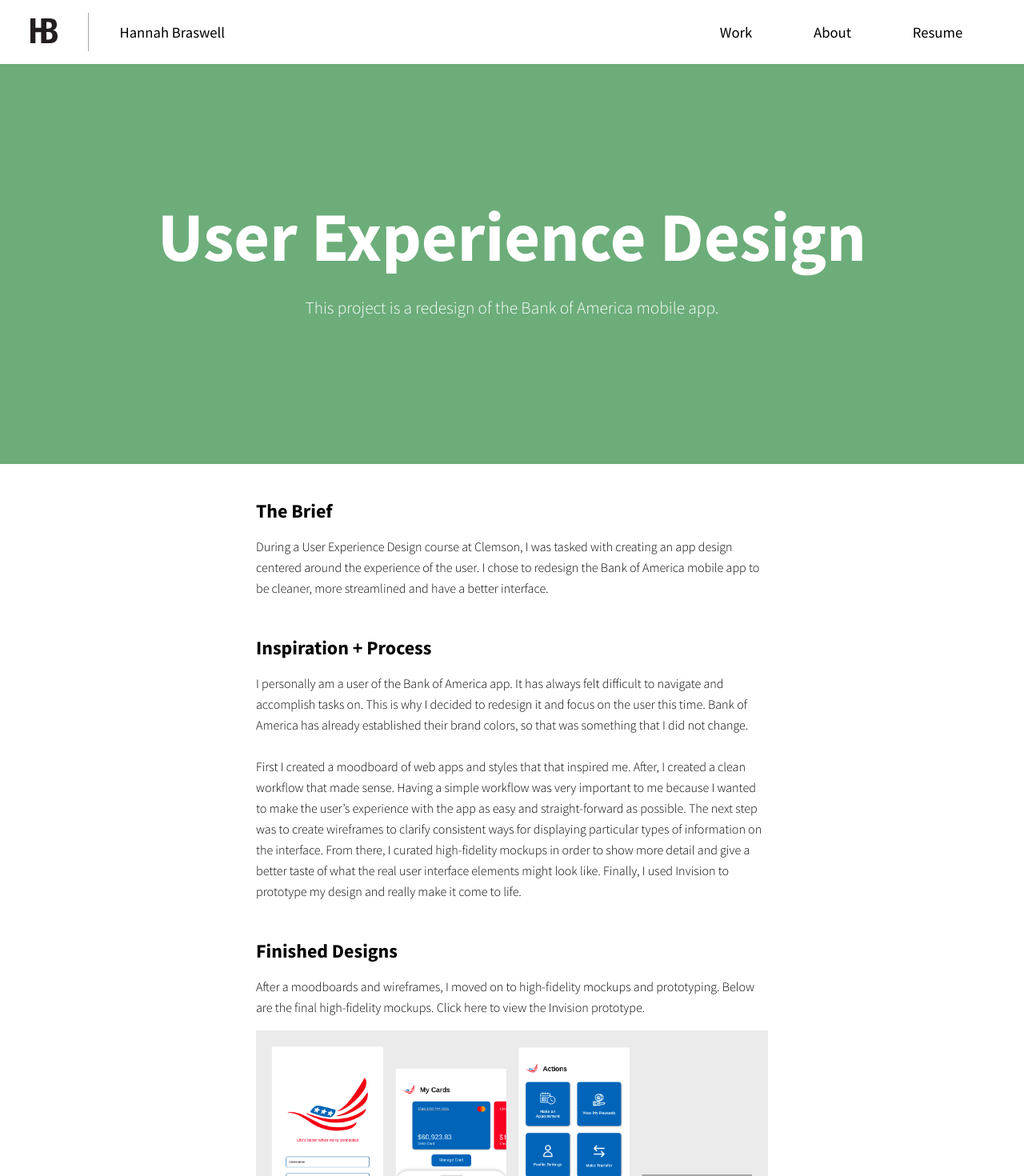
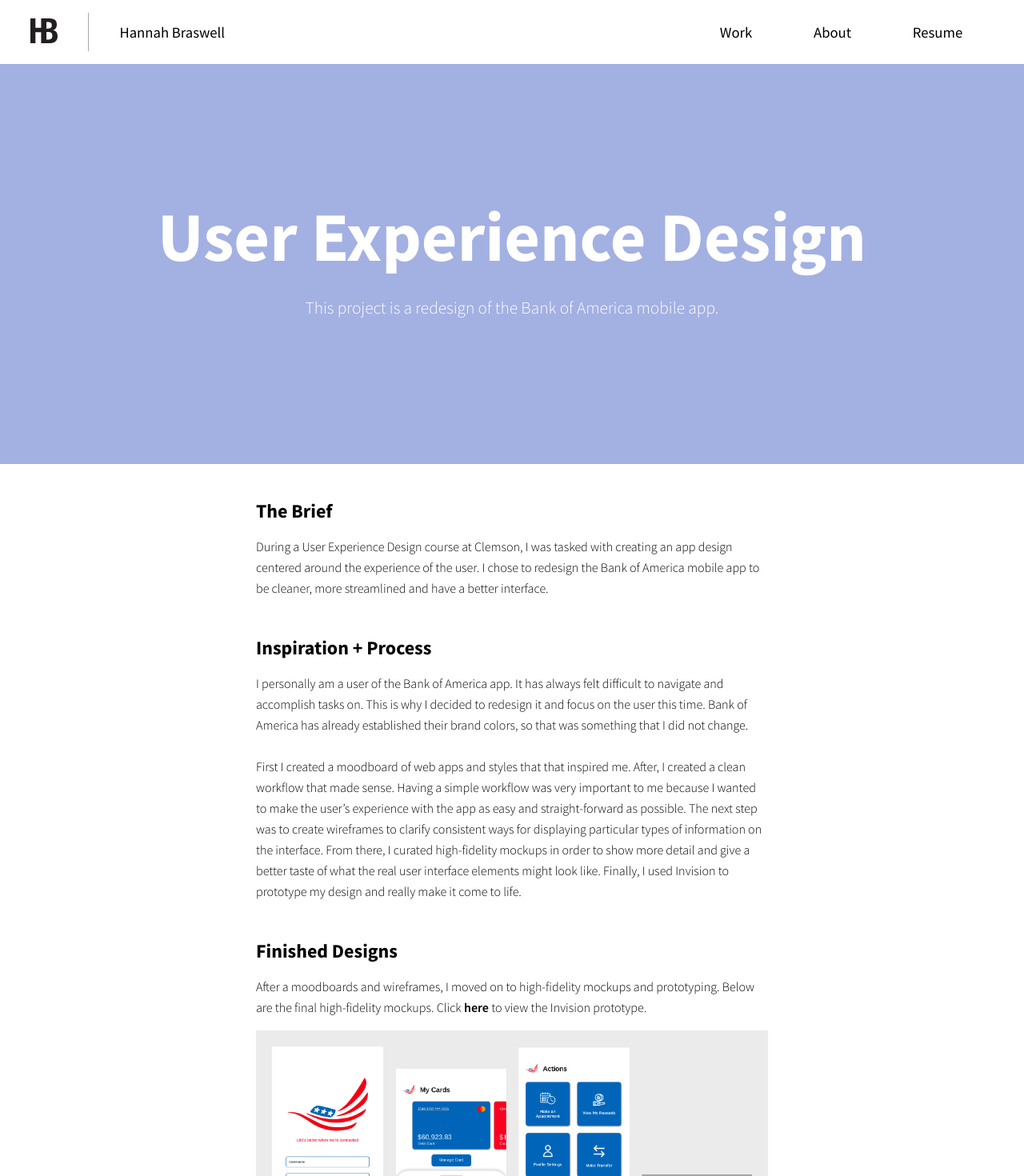
Before and after one commit to wesleypetry/HannahPortfolio, a React (Create React App) app: page /UXDesign in a window 1280 px wide. Shown: the top 1470 px of the page at 80% size. Built offline with nearby package versions, Linux system fonts and the light colour scheme.

Commit message:
Change link colors on project pages

```diff
--- a/src/Pages/Projects/Accrue.js
+++ b/src/Pages/Projects/Accrue.js
@@ -22,7 +22,7 @@
 
     return (
         <div className="container">
-            <div className="colorheader">
+            <div className="colorheader-g">
                 <div className="headertext">
                     <h1>AccruePartners Internship</h1>
                     <h3>During Summer 2021, I worked at AccruePartners based in Charlotte, NC as a Social Media Marketing Intern.</h3>
@@ -35,7 +35,7 @@
                 <p>I drew a lot of inspiration from the blue and orange colors in AccruePartners’ brand guidelines, the triangle “A” shapes in the logo, and the circular shape of the logo. Prior to creating any designs, I also researched ways to draw engagement from followers and decided to include things like polls and questions in my designs.
                     <br/><br/>After brainstorming, I created a few “Consultant Announcement” posts to announce new consultants that were joining the company. Then I began creating posts for every holiday through the end of the year. Next, I created polls, recognition announcments, and other fun posts, like a summer playlist. I used Hootsuite to schedule these images for future posting and Monday.com to manage all projects with my supervisor.
                     <br/><br/>In June, after I was comfortable curating and scheduling posts two weeks in advance, I completed a full social media audit of not only AccruePartners social media platforms but also the competitors’ platforms. This including recording follower count, post frequency, engagement rate, and more.
-                    <br/><br/>In the midst of designing posts for social media, I also wrote a few articles for the AccrueParters Blog on the website. View one of the blogs <a href="https://accruepartners.com/redesigning-work-post-covid/" target="_blank" rel="noreferrer noopener">here</a>.</p>
+                    <br/><br/>In the midst of designing posts for social media, I also wrote a few articles for the AccrueParters Blog on the website. View one of the blogs <a className="boldLink" href="https://accruepartners.com/redesigning-work-post-covid/" target="_blank" rel="noreferrer noopener">here</a>.</p>
                 <h2>Finished Designs</h2>
                 <p>I stuck to AccruePartners’ brand guidelines throughout my posts while also adding different elements that they had not done previously. Below you can view some of the social media posts I designed and output to each of the company’s platforms.</p>
                 <img className={brandguideStyle} onClick={changeStyle} src = {AccrueImage} alt = "accrue"/>
--- a/src/Pages/Projects/BrandConcept.js
+++ b/src/Pages/Projects/BrandConcept.js
@@ -22,7 +22,7 @@
 
     return (
         <div className="container">
-            <div className="colorheader">
+            <div className="colorheader-p">
                 <div className="headertext">
                     <h1>Botanical Brand Concept</h1>
                     <h3>In Fall 2020, I was tasked with a semester-long project. This project was to create a brand and all of the assets to accompany its creation. This included brand guidelines, a brand story booklet, a brochure, and a variable data printed booklet. </h3>
--- a/src/Pages/Projects/ClemsonFrisbee.js
+++ b/src/Pages/Projects/ClemsonFrisbee.js
@@ -22,7 +22,7 @@
 
     return (
         <div className="container">
-            <div className="colorheader">
+            <div className="colorheader-g">
                 <div className="headertext">
                     <h1>Clemson Frisbee Website Concept</h1>
                     <h3>While learning HTML and CSS for the first time, I designed and coded a conceptual website for the Clemson Ultimate Frisbee Team.</h3>
--- a/src/Pages/Projects/Octoholic.js
+++ b/src/Pages/Projects/Octoholic.js
@@ -22,7 +22,7 @@
 
     return (
         <div className="container">
-            <div className="colorheader">
+            <div className="colorheader-g">
                 <div className="headertext">
                     <h1>Octoholic Beer Packaging Concept</h1>
                     <h3>In Fall 2021, I designed and printed a beer bottle label and 4-pack beer carrier for a brand a created called “Octoholic”.</h3>
--- a/src/Pages/Projects/POH.js
+++ b/src/Pages/Projects/POH.js
@@ -22,7 +22,7 @@
 
     return (
         <div className="container">
-            <div className="colorheader">
+            <div className="colorheader-p">
                 <div className="headertext">
                     <h1>Pieper O'brien Herr Internship</h1>
                     <h3>Lorem ipsum dolor sit amet, consectetur adipiscing elit, sed do eiusmod tempor incididunt ut labore et dolore magna aliqua. Ut enim ad minim veniam, quis nostrud exercitation ullamco laboris nisi ut aliquip ex ea commodo consequat. Duis aute irure dolor in reprehenderit in voluptate velit esse cillum dolore eu fugiat nulla pariatur. Excepteur sint occaecat cupidatat non proident, sunt in culpa qui officia deserunt mollit anim id est laborum.</h3>
--- a/src/Pages/Projects/UXDesign.js
+++ b/src/Pages/Projects/UXDesign.js
@@ -21,7 +21,7 @@
     };
     return (
         <div className="container">
-            <div className="colorheader">
+            <div className="colorheader-p">
                 <div className="headertext">
                     <h1>User Experience Design</h1>
                     <h3>This project is a redesign of the Bank of America mobile app. </h3>
@@ -33,7 +33,7 @@
                 <h2>Inspiration + Process</h2>
                 <p>I personally am a user of the Bank of America app. It has always felt difficult to navigate and accomplish tasks on. This is why I decided to redesign it and focus on the user this time. Bank of America has already established their brand colors, so that was something that I did not change.<br/><br/>First I created a moodboard of web apps and styles that that inspired me. After, I created a clean workflow that made sense. Having a simple workflow was very important to me because I wanted to make the user’s experience with the app as easy and straight-forward as possible. The next step was to create wireframes to clarify consistent ways for displaying particular types of information on the interface. From there, I curated high-fidelity mockups in order to show more detail and give a better taste of what the real user interface elements might look like. Finally, I used Invision to prototype my design and really make it come to life.</p>
                 <h2>Finished Designs</h2>
-                <p>After a moodboards and wireframes, I moved on to high-fidelity mockups and prototyping. Below are the final high-fidelity mockups. Click <a href="https://invis.io/FE124XZP586Q" target="_blank" rel="noreferrer noopener">here</a> to view the Invision prototype.</p>
+                <p>After a moodboards and wireframes, I moved on to high-fidelity mockups and prototyping. Below are the final high-fidelity mockups. Click <a className="boldLink" href="https://invis.io/FE124XZP586Q" target="_blank" rel="noreferrer noopener">here</a> to view the Invision prototype.</p>
                 <img className={brandguideStyle} onClick={changeStyle} src = {bankapp} alt = "bankapp"/>
                 <h2>Key Takeaways</h2>
                 <p>This was one of my favorite projects in my college career. I learned the ins and outs of user experience design. I think that I accomplished my goal of making the Bank of America app more refined and user-friendly. The design really draws attention to the most important reason why users open the banking app. I feel more confident in designing mobile and web apps for the user after completing this project.</p>
--- a/src/Pages/Projects/projects.css
+++ b/src/Pages/Projects/projects.css
@@ -1,6 +1,13 @@
-.colorheader {
+.colorheader-g {
     display:flex;
     background-color: #6CAD7A;
+    width:100%;
+    height:500px;
+}
+
+.colorheader-p {
+    display:flex;
+    background-color: #A3B0E2;
     width:100%;
     height:500px;
 }
@@ -81,3 +88,7 @@
     z-index: 10;
     position: absolute;
 }
+
+.boldLink {
+    font-weight: 600;
+}
```
